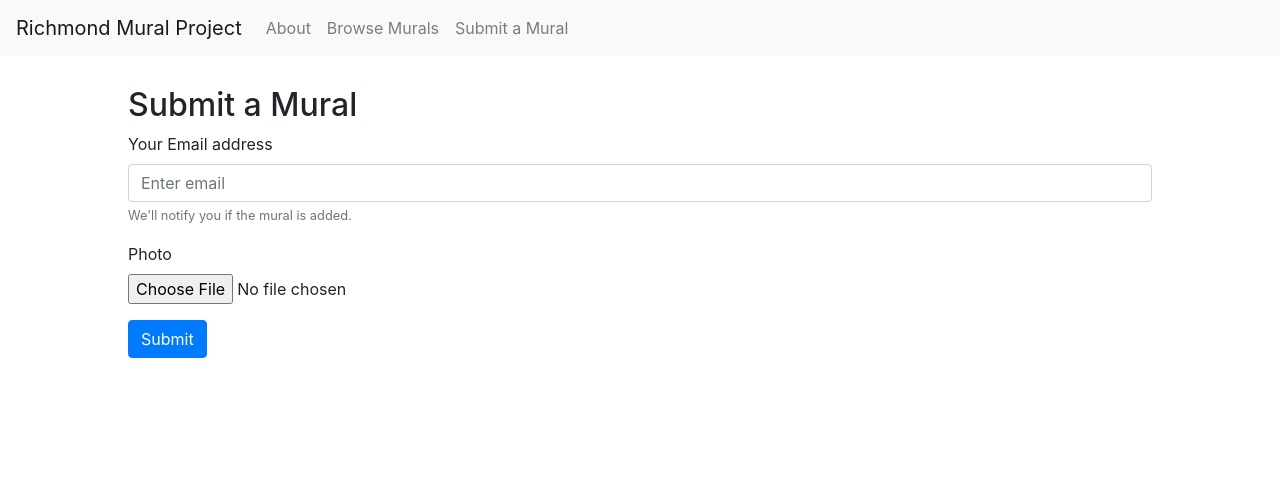
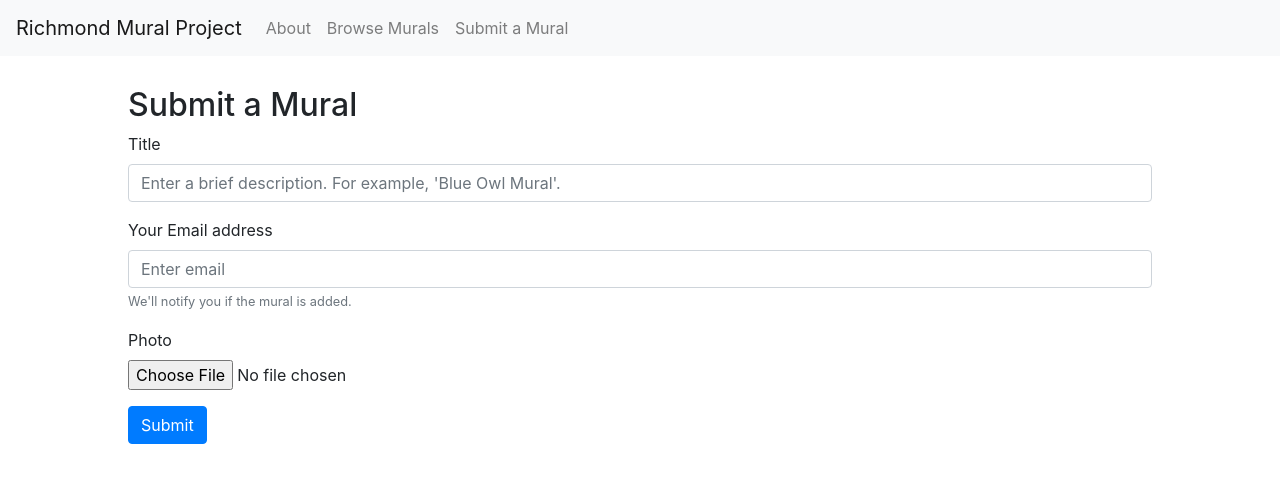
Before and after one commit to Rodrun/richmondmurals, a React (Create React App) app in the folder client/: page /submitviewer in a window 1280 px wide. Shown: the top 482 px of the page. Built offline with nearby package versions, Linux system fonts and the light colour scheme; the HTML template or start-up script is replaced by a standard one.

Commit message:
clientside submit forms generate ids and insert into pending databases

```diff
--- a/client/src/SubmitArtistForm.js
+++ b/client/src/SubmitArtistForm.js
@@ -33,6 +33,7 @@ class SubmitArtistForm extends Component {
         var formData = new FormData();
         formData.append('title', this.state.title);
         formData.append('email', this.state.email);
+        formData.append('artist', this.state.artist);
         formData.append("image", this.fileInput.current.files[0]);
         formData.append("description", this.state.description);
         formData.append("instagram", this.state.instagram);
--- a/client/src/SubmitViewerForm.js
+++ b/client/src/SubmitViewerForm.js
@@ -6,6 +6,7 @@ class SubmitViewerForm extends Component {
     constructor(props) {
         super(props);
         this.state = {
+            title: '',
             email: '',
             redirect: false,
             error: false
@@ -27,6 +28,7 @@ class SubmitViewerForm extends Component {
     handleSubmit = async (event) => {
         this.setState({redirect: true});
         var formData = new FormData();
+        formData.append('title', this.state.title);
         formData.append('email', this.state.email);
         formData.append("image", this.fileInput.current.files[0]);
 
@@ -53,6 +55,15 @@ class SubmitViewerForm extends Component {
             return (
                 <div className="pageContainer">
                     <h2>Submit a Mural</h2>
+                    <Form.Group controlId="exampleForm.ControlText1">
+                            <Form.Label>Title</Form.Label>
+                            <Form.Control
+                                type="text"
+                                name="title"
+                                placeholder="Enter a brief description. For example, 'Blue Owl Mural'."
+                                value={this.state.value}
+                                onChange={this.handleChange}/>
+                        </Form.Group>
                     <Form onSubmit={this.handleSubmit} encType="multipart/form-data">
                         <Form.Group controlId="formBasicEmail">
                             <Form.Label>Your Email address</Form.Label>
```
Also changed, not shown: 1 other file (tests, documents, lock files or other folders).
